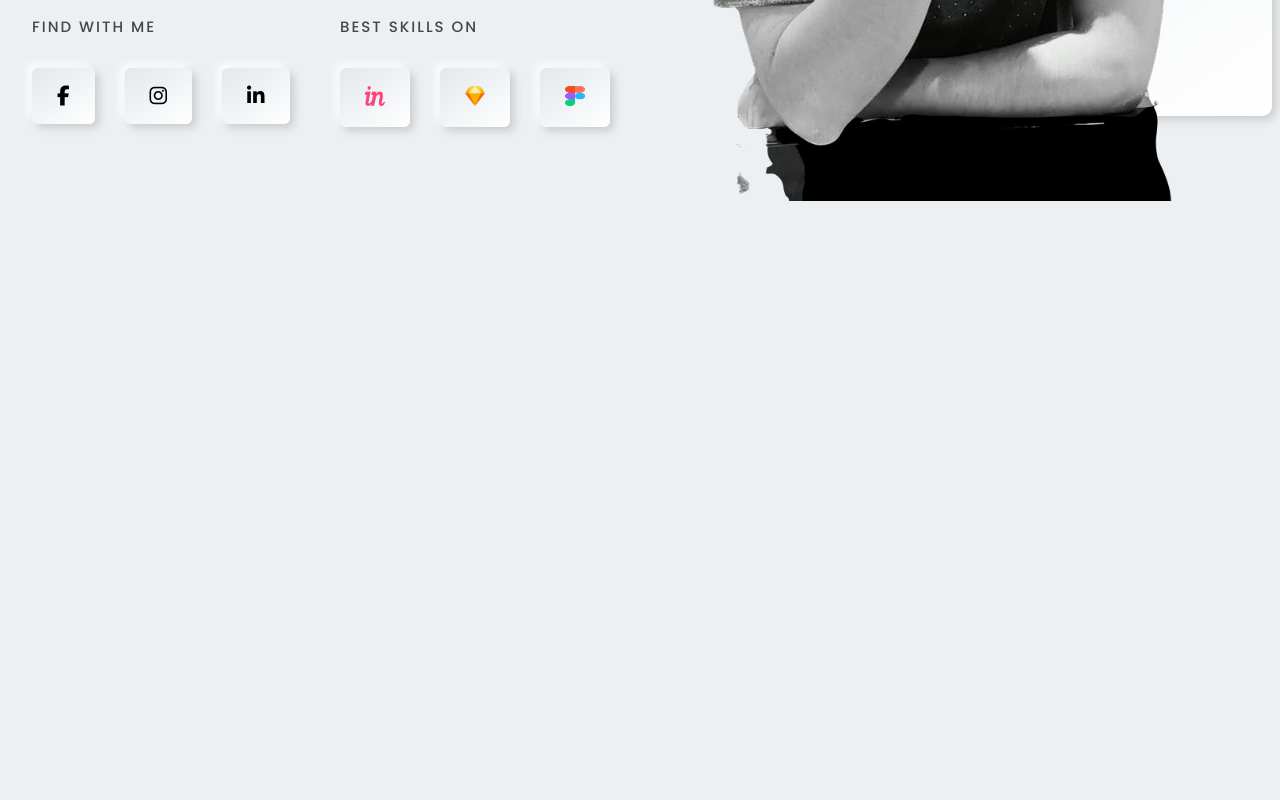
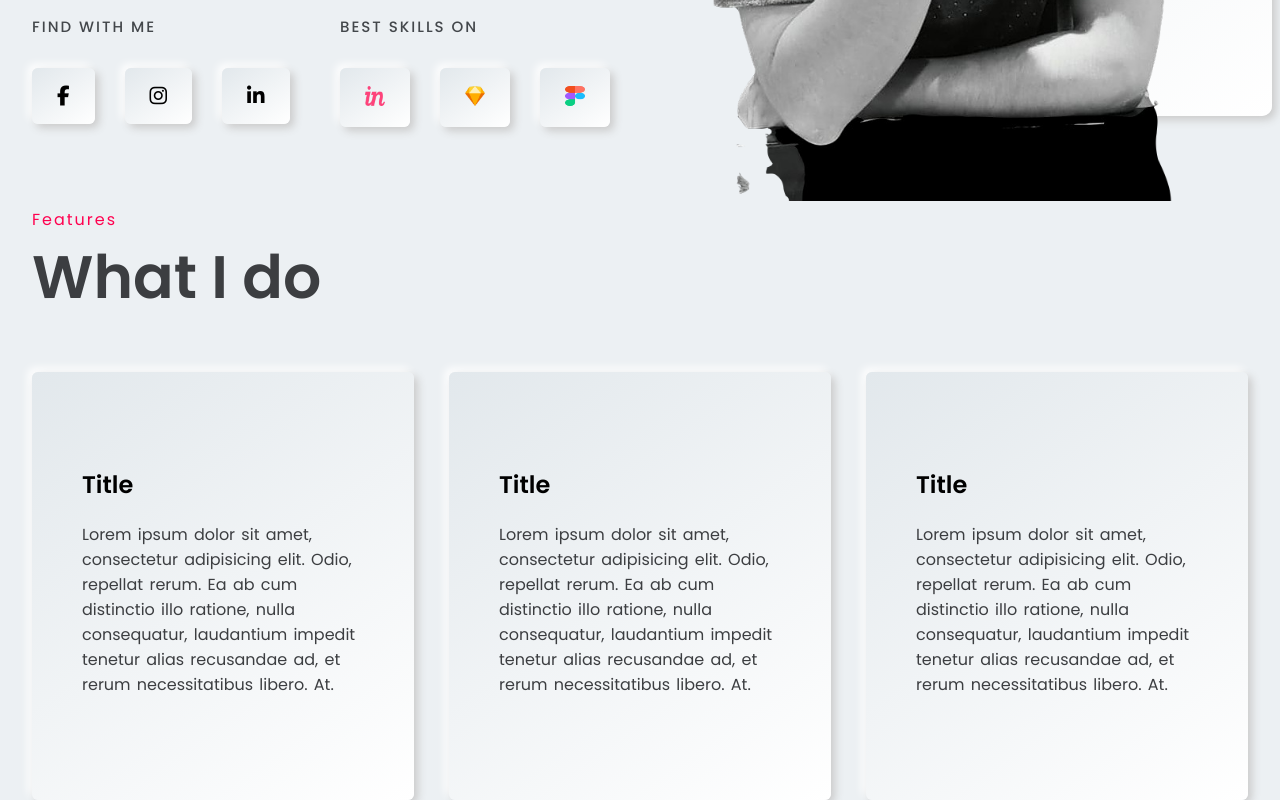
Before and after one commit to minhaj-boop/portfolio-minhaj, a React (Create React App) app: page / in a window 1280 px wide. Shown: the part 721-1521 px from the top of the page. Before the commit the page ends 922 px from the top, so only its background shows below. Built offline with nearby package versions, Linux system fonts and the light colour scheme.

Commit message:
features started

```diff
--- a/src/App.css
+++ b/src/App.css
@@ -73,3 +73,29 @@ button {
 .mtop {
   margin-top: 40px;
 }
+.heading {
+  margin: 50px 0 50px 0;
+}
+.heading h4 {
+  color: #ff014f;
+  letter-spacing: 2px;
+  font-weight: 400;
+}
+.heading h1 {
+  font-size: 60px;
+  color:#3c3e41;
+}
+h1 {
+  color:#3c3e41;
+}
+.grid {
+  display: grid;
+  grid-template-columns: repeat(3, 1fr);
+  grid-gap: 35px;
+}
+p {
+  color: #3c3e41;
+}
+.text-center {
+  text-align: center;
+}
--- a/src/App.js
+++ b/src/App.js
@@ -1,6 +1,7 @@
 import Header from "./Components/Home/Header/Header";
 import './App.css';
 import Home from "./Components/Hero/Home";
+import Features from "./Components/Features/Features";
 
 function App() {
 
@@ -8,6 +9,7 @@ function App() {
     <div>
       <Header></Header>
       <Home></Home>
+      <Features></Features>
     </div>
   );
 }
--- /dev/null
+++ b/src/Components/Features/Features.css
@@ -0,0 +1,22 @@
+.features .box {
+    padding: 50px;
+}
+.features .box h2 {
+    margin: 20px 0 20px 0;
+}
+.features .box p {
+    word-spacing: 2px;
+    transition: 0.5s;
+}
+.features .box i {
+    font-size: 30px;
+    margin-top: 20px;
+    transition: 0.5s;
+    opacity: 0;
+}
+.features .box:hover p {
+    color: white;
+}
+.features .box:hover i {
+    opacity: 1;
+}
--- /dev/null
+++ b/src/Components/Features/Features.js
@@ -0,0 +1,45 @@
+import React from 'react';
+import './Features.css';
+
+const Features = () => {
+    return (
+        <>
+            <section className="features top" id="features">
+                <div className="container">
+                    <div className="heading">
+                        <h4>Features</h4>
+                        <h1>What I do</h1>
+                    </div>
+                    <div className="content grid">
+                        <div className="box btn_shadow">
+                            <img src="" alt="" />
+                            <h2>Title</h2>
+                            <p>Lorem ipsum dolor sit amet, consectetur adipisicing elit. Odio, repellat rerum. Ea ab cum distinctio illo ratione, nulla consequatur, laudantium impedit tenetur alias recusandae ad, et rerum necessitatibus libero. At.</p>
+                            <a href=''>
+                                <i className="fas fa-arrow-right"></i>
+                            </a>
+                        </div>
+                        <div className="box btn_shadow">
+                            <img src="" alt="" />
+                            <h2>Title</h2>
+                            <p>Lorem ipsum dolor sit amet, consectetur adipisicing elit. Odio, repellat rerum. Ea ab cum distinctio illo ratione, nulla consequatur, laudantium impedit tenetur alias recusandae ad, et rerum necessitatibus libero. At.</p>
+                            <a href=''>
+                                <i className="fas fa-arrow-right"></i>
+                            </a>
+                        </div>
+                        <div className="box btn_shadow">
+                            <img src="" alt="" />
+                            <h2>Title</h2>
+                            <p>Lorem ipsum dolor sit amet, consectetur adipisicing elit. Odio, repellat rerum. Ea ab cum distinctio illo ratione, nulla consequatur, laudantium impedit tenetur alias recusandae ad, et rerum necessitatibus libero. At.</p>
+                            <a href=''>
+                                <i className="fas fa-arrow-right"></i>
+                            </a>
+                        </div>
+                    </div>
+                </div>
+            </section>
+        </>
+    );
+};
+
+export default Features;
```
Also changed, not shown: src/Components/Features/Card.js (added), src/Components/Features/FeaturesApi.js (added).
